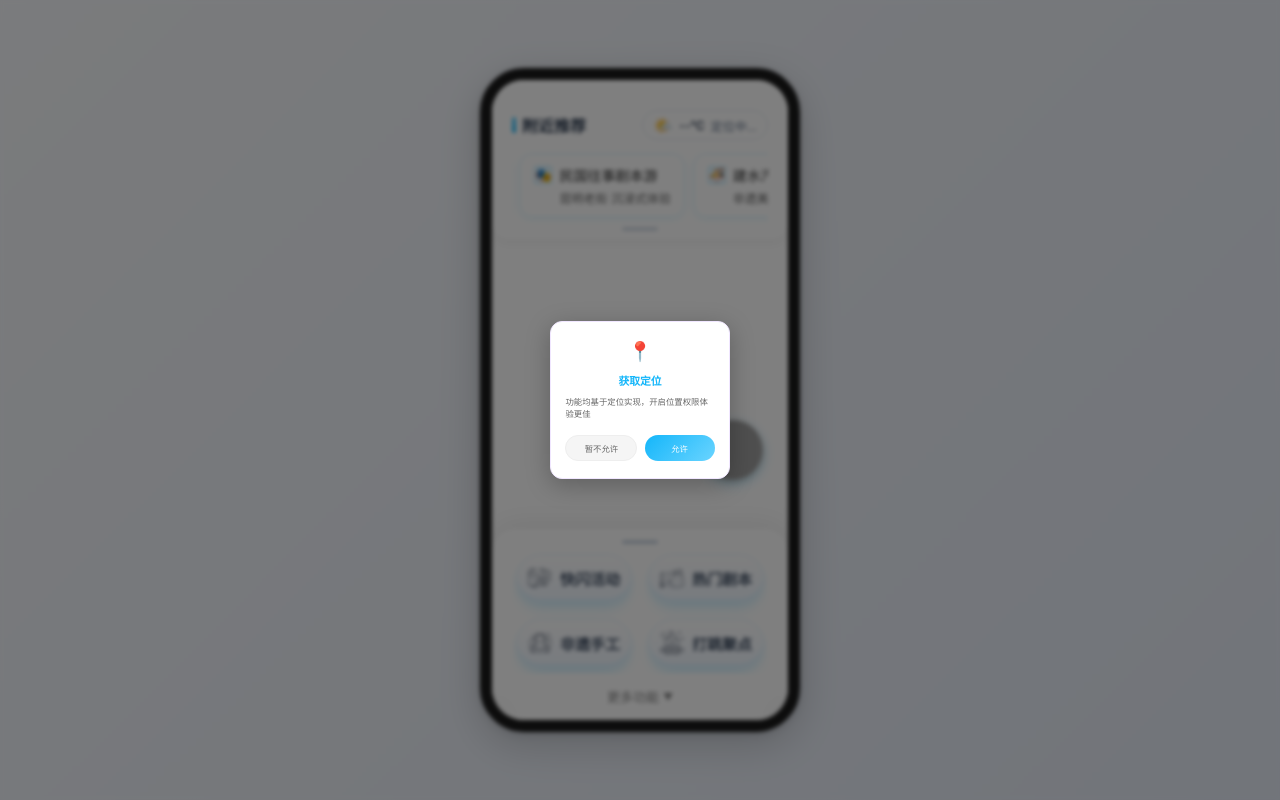
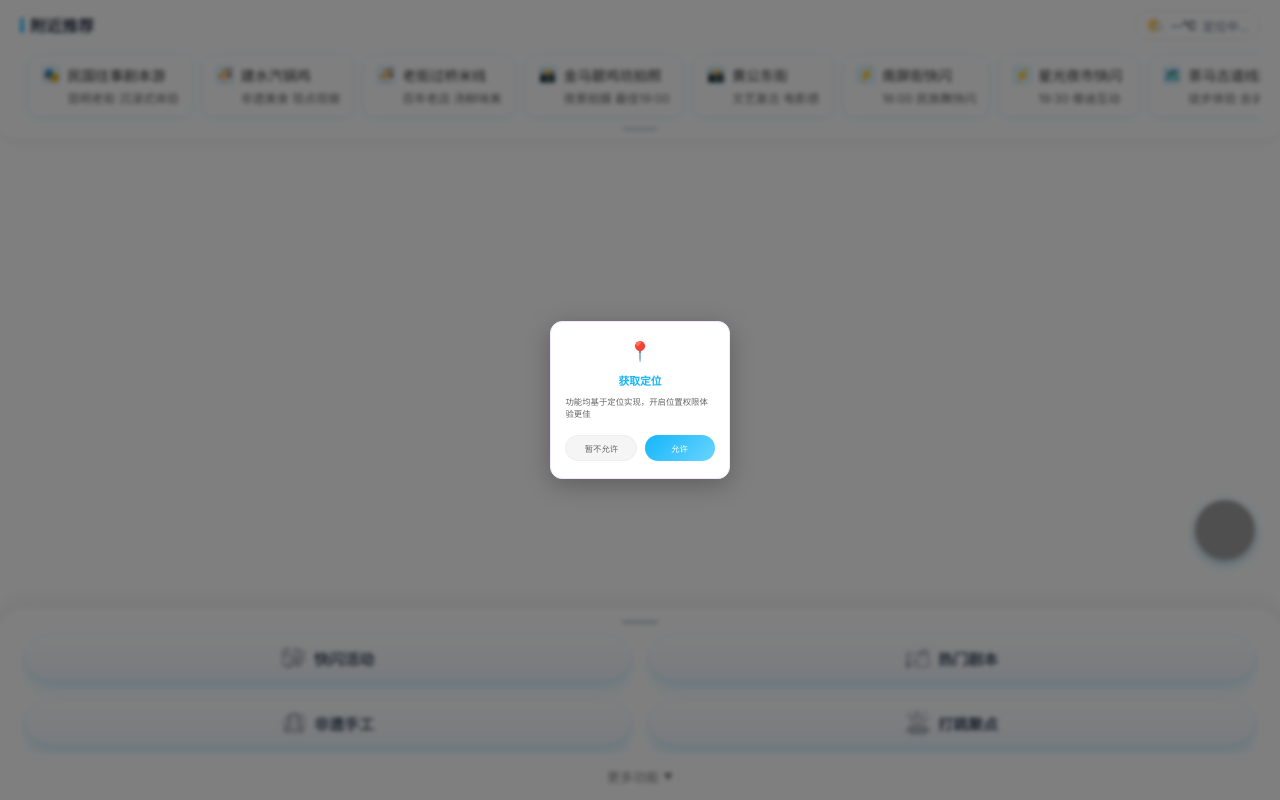
Before and after one commit to 13987382399-prog/-H5-1.0, a website: page index.html in a window 1280 px wide. Drawn offline with Linux system fonts and the light colour scheme; grey boxes are pictures that could not be loaded.

Commit message:
ui_update_flat_adaptation

```diff
--- a/index.html
+++ b/index.html
@@ -2,7 +2,7 @@
 <html lang="zh-CN">
 <head>
     <meta charset="UTF-8">
-    <meta name="viewport" content="width=device-width, initial-scale=1.0">
+    <meta name="viewport" content="width=device-width, initial-scale=1.0, maximum-scale=1.0, user-scalable=no, viewport-fit=cover">
     <title>文旅演示界面 | 昆明老街地图版</title>
     <style>
         * {
@@ -10,6 +10,7 @@
             padding: 0;
             box-sizing: border-box;
             font-family: "SF Pro Text", "PingFang SC", "Microsoft YaHei", sans-serif;
+            -webkit-tap-highlight-color: transparent; /* 移除点击高亮 */
         }
 
         /* 地图容器 */
@@ -28,37 +29,24 @@
         }
 
         body {
-            display: flex;
-            justify-content: center;
-            align-items: center;
-            min-height: 100vh;
-            background: linear-gradient(135deg, #f5f7fa 0%, #e4eaf5 100%);
-        }
-
-        /* 手机模拟框 - 更真实的质感 */
+            margin: 0;
+            padding: 0;
+            width: 100%;
+            height: 100vh;
+            overflow: hidden; /* 防止出现滚动条 */
+            background: #f5f7fa;
+        }
+
+        /* 手机容器 - 全屏适配 */
         .phone-container {
-            width: 320px;
-            height: 664px;
-            border: 12px solid #1a1a1a;
-            border-radius: 44px;
-            background: #fff; /* 纯白色背景 */
+            width: 100%;
+            height: 100%;
+            border: none;
+            border-radius: 0;
+            background: #fff;
             overflow: hidden;
             position: relative;
-            box-shadow: 0 12px 40px rgba(0,0,0,0.18),
-                        0 2px 10px rgba(0,0,0,0.12);
-            /* 模拟手机顶部听筒 */
-            &::before {
-                content: '';
-                position: absolute;
-                top: 0;
-                left: 50%;
-                transform: translateX(-50%);
-                width: 100px;
-                height: 20px;
-                background: #1a1a1a;
-                border-bottom-left-radius: 12px;
-                border-bottom-right-radius: 12px;
-            }
+            box-shadow: none;
         }
 
         /* 屏幕内容区 - 移除所有背景相关内容 */
@@ -73,7 +61,7 @@
         /* 附近推荐滚动栏 - 背景透明度调整为90% */
         .nearby-recommend {
             position: absolute;
-            top: 20px;
+            top: env(safe-area-inset-top, 20px);
             left: 0;
             width: 100%;
             padding: 0 20px;
@@ -306,7 +294,7 @@
             bottom: 0;
             left: 0;
             right: 0;
-            padding: 24px 24px 10px; /* 减小底部padding，让按钮视觉下移 */
+            padding: 24px 24px calc(10px + env(safe-area-inset-bottom, 0px)); /* 适配底部安全区 */
             display: flex;
             flex-direction: column;
             align-items: center;
@@ -391,7 +379,7 @@
             flex-direction: column;
             overflow: hidden;
             animation: slideUp 0.3s cubic-bezier(0.18, 0.89, 0.32, 1.28);
-            border-radius: 32px; /* 匹配手机圆角 */
+            border-radius: 0; /* 全屏模式移除圆角 */
         }
 
         @keyframes slideUp {
```
